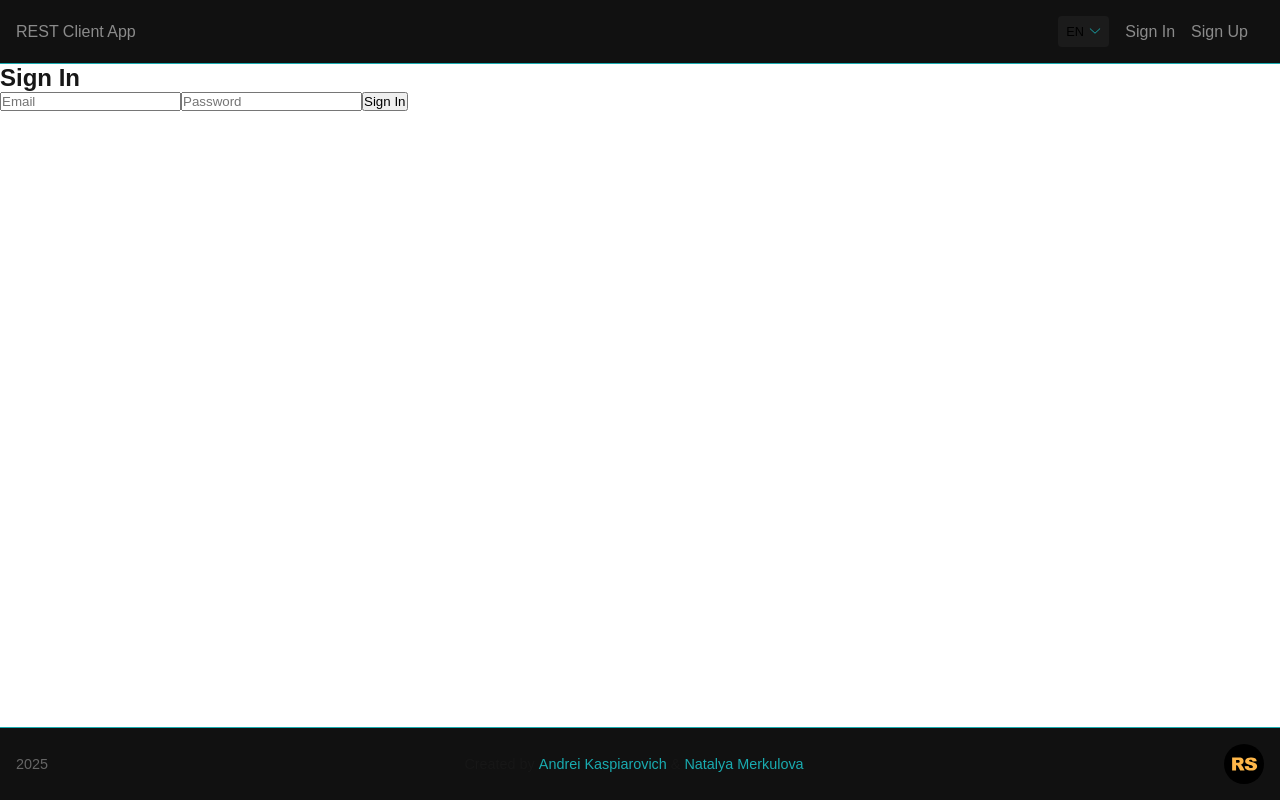
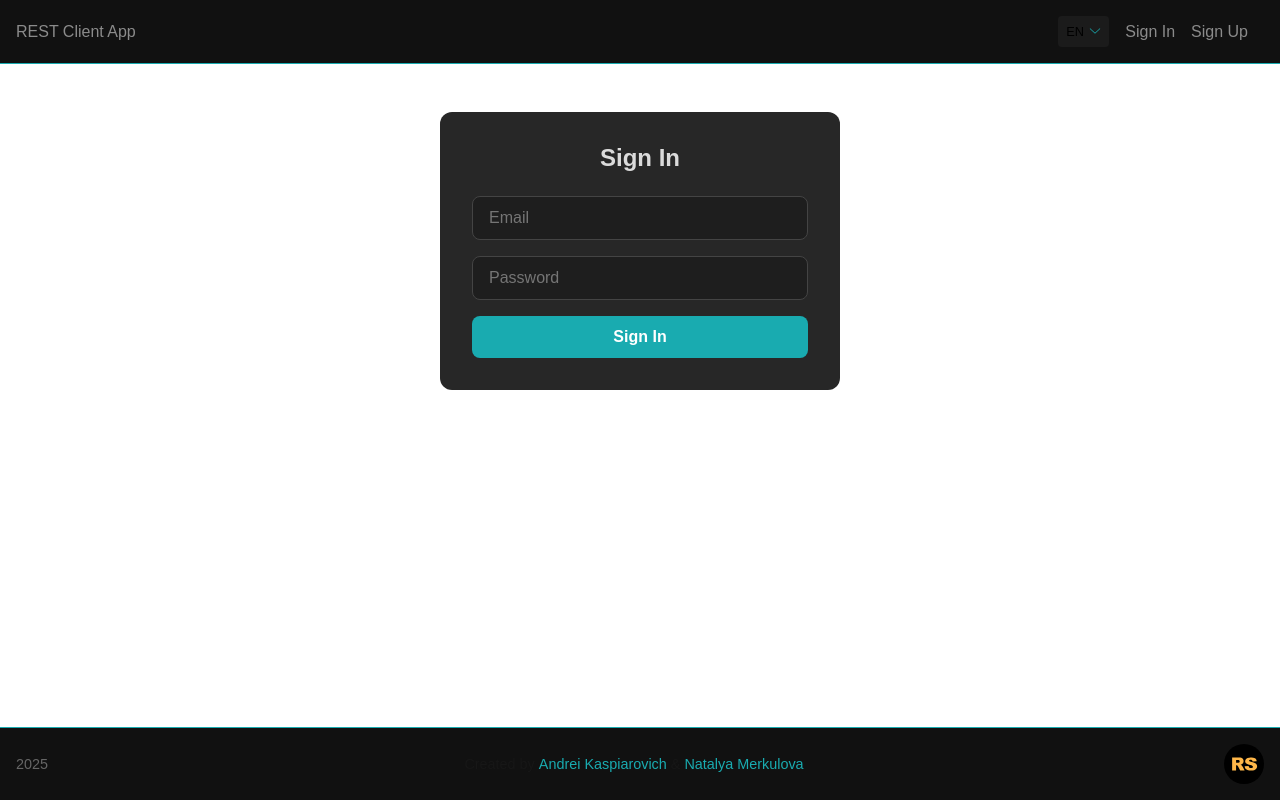
Before and after one commit to vadzimavich/rest-client-app, a Next.js app: page /signin in a window 1280 px wide. Built offline with nearby package versions, Linux system fonts and the light colour scheme; no server answers.

Commit message:
feat: create ui for sign-in/sign-up pages

```diff
--- a/src/app/(auth)/signin/page.tsx
+++ b/src/app/(auth)/signin/page.tsx
@@ -3,7 +3,7 @@
 import { useEffect } from "react";
 import { useRouter } from "next/navigation";
 import { useAuth } from "@/hooks/useAuth";
-import AuthForm from "@/components/AuthForm";
+import AuthForm from "@/components/authForm/AuthForm";
 
 export default function SignInPage() {
   const { user, loading } = useAuth();
--- a/src/app/(auth)/signup/page.tsx
+++ b/src/app/(auth)/signup/page.tsx
@@ -3,7 +3,7 @@
 import { useEffect } from "react";
 import { useRouter } from "next/navigation";
 import { useAuth } from "@/hooks/useAuth";
-import AuthForm from "@/components/AuthForm";
+import AuthForm from "@/components/authForm/AuthForm";
 
 export default function SignUpPage() {
   const { user, loading } = useAuth();
--- /dev/null
+++ b/src/components/authForm/AuthForm.module.css
@@ -0,0 +1,57 @@
+.form {
+  display: flex;
+  flex-direction: column;
+  max-width: 400px;
+  margin: 3rem auto;
+  padding: 2rem;
+  border-radius: 12px;
+  background: #272727;
+  border: none;
+}
+
+.title {
+  margin-bottom: 1.5rem;
+  font-size: 1.5rem;
+  text-align: center;
+  color: #dbdbdb;
+}
+
+.input {
+  margin-bottom: 1rem;
+  padding: 0.75rem 1rem;
+  border-radius: 8px;
+  font-size: 1rem;
+  outline: none;
+  transition: border-color 0.2s ease-in-out;
+  border: 1px solid #444;
+  background: #1e1e1e;
+  color: #fff;
+  box-shadow: none;
+}
+
+.input:focus {
+  border-color: #19abb0;
+}
+
+.button {
+  padding: 0.75rem 1rem;
+  border: none;
+  border-radius: 8px;
+  background: #19abb0;
+  color: white;
+  font-size: 1rem;
+  font-weight: 600;
+  cursor: pointer;
+  transition: background 0.2s ease-in-out;
+}
+
+.button:hover {
+  background: #23c2c8;
+}
+
+.error {
+  margin-top: 1rem;
+  color: #b92f2f;
+  text-align: center;
+  font-size: 0.9rem;
+}
--- a/src/components/AuthForm.tsx
+++ b/src/components/authForm/AuthForm.tsx
@@ -7,6 +7,8 @@ import {
   createUserWithEmailAndPassword,
 } from 'firebase/auth';
 import { auth } from '@/lib/firebase/config';
+
+import styles from "./AuthForm.module.css";
 
 type AuthMode = 'signin' | 'signup';
 
@@ -61,24 +63,32 @@ export default function AuthForm({ mode }: AuthFormProps) {
   };
 
   return (
-    <form onSubmit={handleSubmit}>
-      <h2>{title}</h2>
+    <form onSubmit={handleSubmit} className={styles.form}>
+      <h2 className={styles.title}>{title}</h2>
+
       <input
+        className={styles.input}
         type="email"
         value={email}
         onChange={(e) => setEmail(e.target.value)}
         placeholder="Email"
         required
       />
+
       <input
+        className={styles.input}
         type="password"
         value={password}
         onChange={(e) => setPassword(e.target.value)}
         placeholder="Password"
         required
       />
-      <button type="submit">{buttonText}</button>
-      {error && <p style={{ color: 'red' }}>{error}</p>}
+
+      <button type="submit" className={styles.button}>
+        {buttonText}
+      </button>
+
+      {error && <p className={styles.error}>{error}</p>}
     </form>
   );
 }
```
